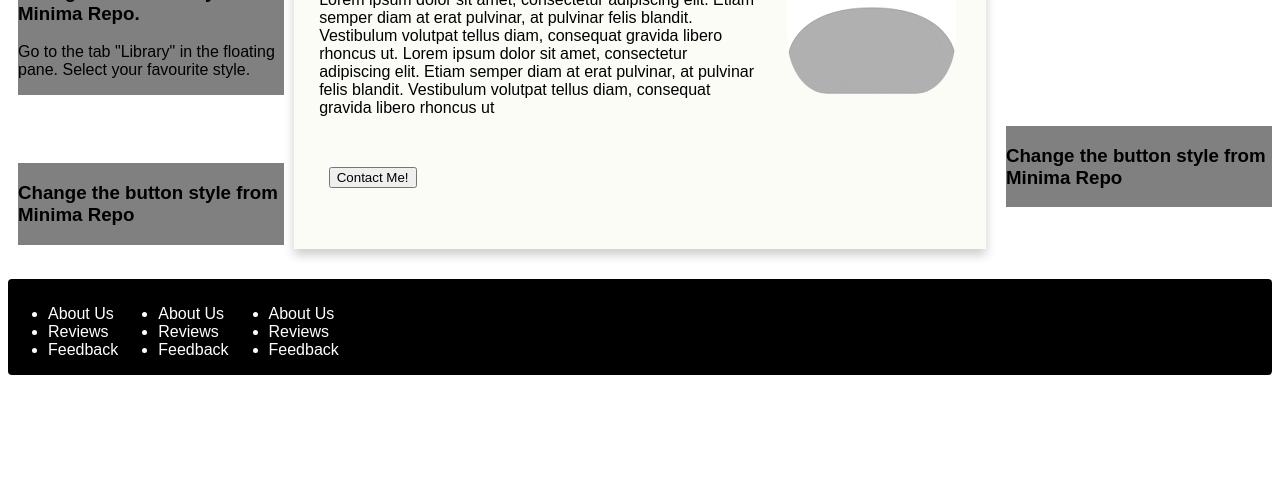
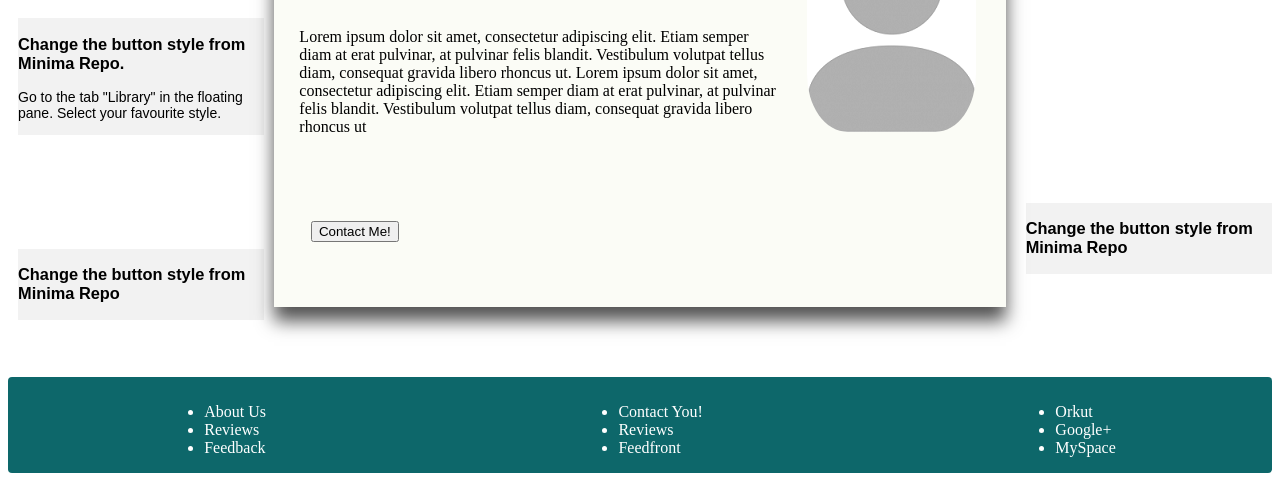
Before and after one commit to harvinder52/minima.github.io, a plain HTML site: page index.html in a window 1280 px wide. Shown: the part 547-1028 px from the top of the page. Before the commit the page ends 930 px from the top, so only its background shows below. Drawn offline with Linux system fonts and the light colour scheme.

Commit message:
update - 2

```diff
--- a/index.html
+++ b/index.html
@@ -10,31 +10,31 @@
 <style type="text/css">
 
 	body{
-		font-family: sans-serif;
+		font-family: -webkit-pictograph;
 	}
 
 .flex-container {
   display: flex;
+  background-color: white;
+  justify-content: space-around;
 
-  justify-content: space-around;
-  background-color: white;
-  height: 500px;
+  height: 600px;
   width: 100%;
 
 }
 
 .pageCard {
 	text-align: left;
-    box-shadow: 0 6px 10px 0 rgba(0,0,0,0.2);
+    box-shadow: 0 14px 17px 0 rgba(0,0,0,0.68);
     background-color: #FBFCF6;
     padding: 5px;
     width: 100%;
     margin: 10px;
-    height: 80%;
+    height: 70%;
     position: relative;
-    top: 10%;
+    top: 15%;
     left: 0%;
-    font-family: sans-serif;
+    font-family: -webkit-pictograph;
   }
 
 
@@ -43,7 +43,7 @@
 	border-bottom: white;
 	width: 100%;
 	height: 35px;
-	background-color: black;
+	background-color: #005f63f2;
 	color: #FBFCF6;
 	text-align: center;
 	padding-top: 10px;
@@ -58,16 +58,16 @@
 }
 #minFooter{
 	border-radius: 4px;
-	background-color: black;
+	background-color: #005f63f2;
 	width: 100%;
 	height: auto;
 	display: flex;
-	background-color: black;
+	justify-content: space-around;
 	color: white;
 
 	padding-top: 10px;
 
-	font-family: sans-serif;
+	font-family: -webkit-pictograph;
 
 }
 
@@ -98,7 +98,8 @@
 
 .minSteps{
 	font-family: sans-serif;
-	background-color: gray;
+	font-size: 14px;
+	background-color: #9494941f;
 }
 
 .stepsContainer{
@@ -121,7 +122,7 @@
 <div style="text-align: center; background-color: #FBFCF6; padding-right: 15%; padding-left: 15%;">
 	<h2>How to Install Minima?</h2>
 	<p>Minima is a chrome extension, hence it needs to be installed from chrome webstore. To quickly install it follow the link down below and then click on  "add to extension" there, when Minima icon appears at the menu bar loacted at top-right of your browser, that means Minima has been installed and you can come back here on our Webpage.<br>
-    Minima Extension Link <button> Install Now</button>
+    Minima Extension Link <button > Install Now</button>
 	 </p>
 
 </div>
@@ -163,7 +164,7 @@
 
 </div>
 
-
+<div>
 <footer id="minFooter">
 	<div class="col1">
 	<ul>
@@ -174,20 +175,21 @@
     </div>
     <div class="col">
 	<ul>
-	    <li>About Us</li>
+	    <li>Contact You!</li>
         <li> Reviews</li>
-        <li> Feedback</li>
+        <li> Feedfront</li>
     </ul>
     </div>
     <div class="col">
 	<ul>
-	    <li>About Us</li>
-        <li> Reviews</li>
-        <li> Feedback</li>
+	    <li>Orkut</li>
+        <li>Google+</li>
+        <li>MySpace</li>
     </ul>
     </div>
+
 </footer>
-
+</div>
 
 
 </body>
```
